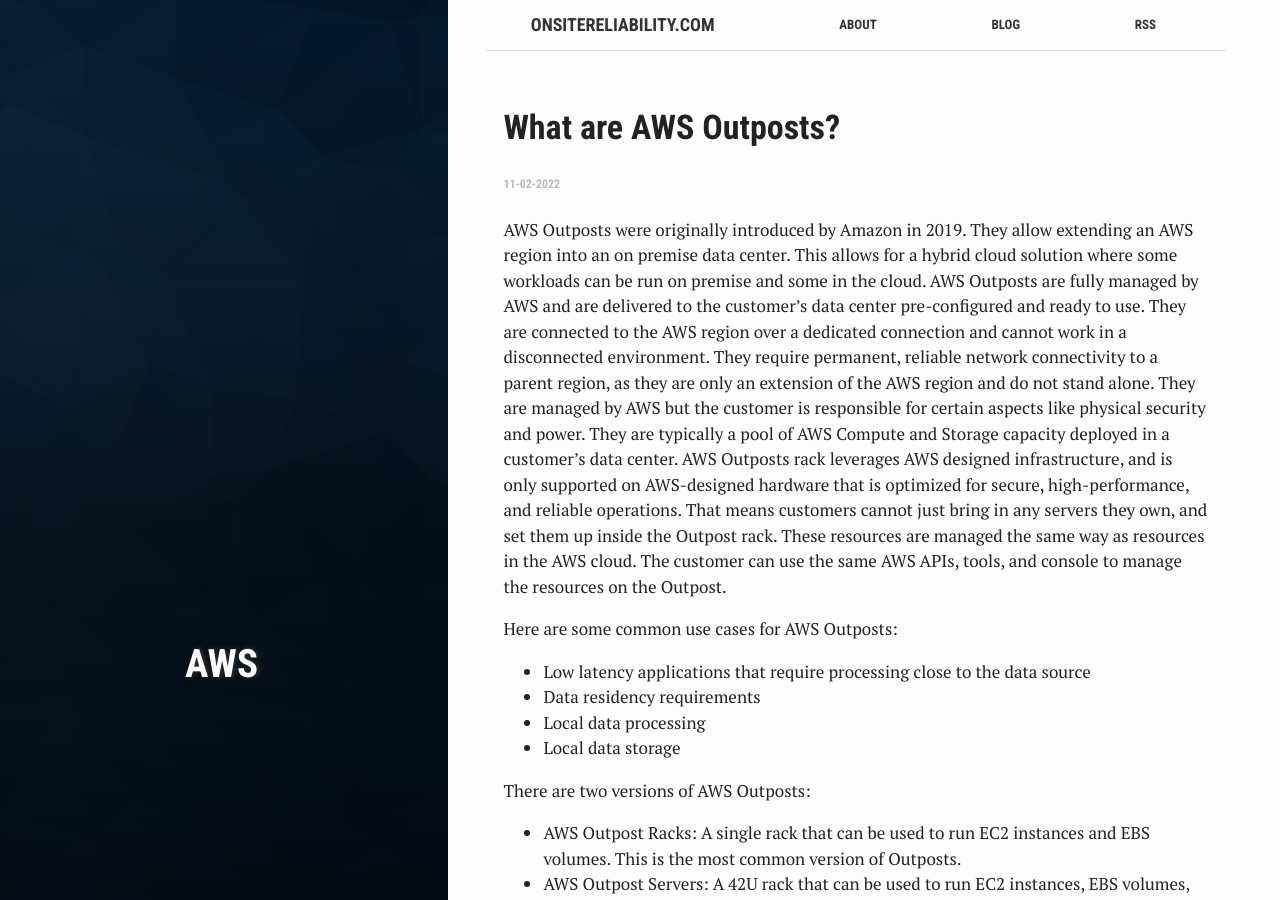
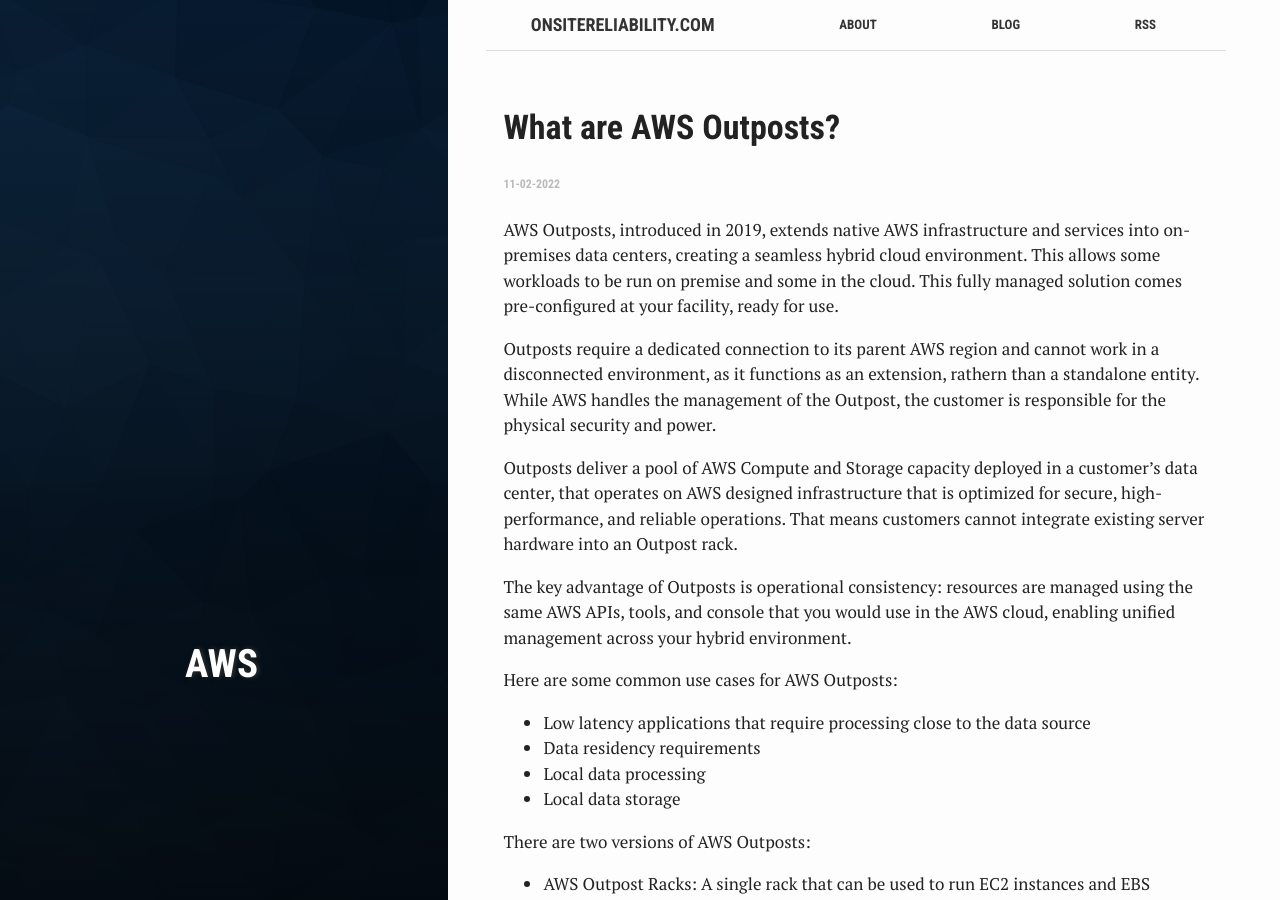
Before and after one commit to qapage/qapage.github.io, a Jekyll site: the page built from _posts/2022-02-11-What-are-AWS-Outposts.md, in a window 1280 px wide and 900 px high. Built offline with Jekyll 4.4.1, drawn with Linux system fonts in a browser that asks for light colours.

Commit message:
third version of What are AWS Outposts

```diff
--- a/_posts/2022-02-11-What-are-AWS-Outposts.md
+++ b/_posts/2022-02-11-What-are-AWS-Outposts.md
@@ -5,7 +5,13 @@
 tags: [AWS]
 ---
 
-AWS Outposts were originally introduced by Amazon in 2019. They allow extending an AWS region into an on premise data center. This allows for a hybrid cloud solution where some workloads can be run on premise and some in the cloud. AWS Outposts are fully managed by AWS and are delivered to the customer's data center pre-configured and ready to use. They are connected to the AWS region over a dedicated connection and cannot work in a disconnected environment. They require permanent, reliable network connectivity to a parent region, as they are only an extension of the AWS region and do not stand alone. They are managed by AWS but the customer is responsible for certain aspects like physical security and power. They are typically a pool of AWS Compute and Storage capacity deployed in a customer's data center. AWS Outposts rack leverages AWS designed infrastructure, and is only supported on AWS-designed hardware that is optimized for secure, high-performance, and reliable operations. That means customers cannot just bring in any servers they own, and set them up inside the Outpost rack. These resources are managed the same way as resources in the AWS cloud. The customer can use the same AWS APIs, tools, and console to manage the resources on the Outpost.
+AWS Outposts, introduced in 2019, extends native AWS infrastructure and services into on-premises data centers, creating a seamless hybrid cloud environment. This allows some workloads to be run on premise and some in the cloud. This fully managed solution comes pre-configured at your facility, ready for use.
+
+Outposts require a dedicated connection to its parent AWS region and cannot work in a disconnected environment, as it functions as an extension, rathern than a standalone entity. While AWS handles the management of the Outpost, the customer is responsible for the physical security and power.
+
+Outposts deliver a pool of AWS Compute and Storage capacity deployed in a customer's data center, that operates on AWS designed infrastructure that is optimized for secure, high-performance, and reliable operations. That means customers cannot integrate existing server hardware into an Outpost rack.
+
+The key advantage of Outposts is operational consistency: resources are managed using the same AWS APIs, tools, and console that you would use in the AWS cloud, enabling unified management across your hybrid environment.
 
 Here are some common use cases for AWS Outposts:
 - Low latency applications that require processing close to the data source
```
